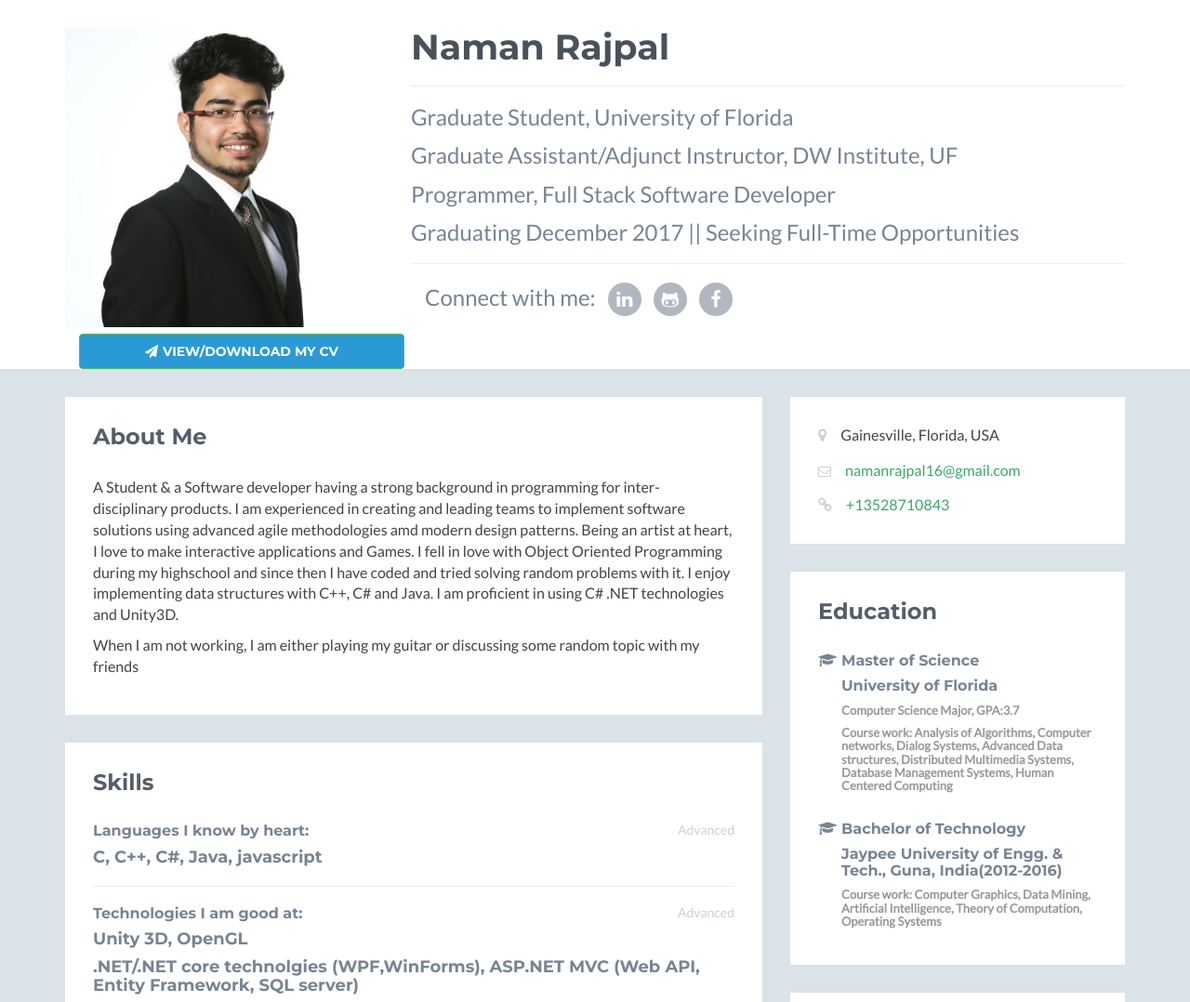
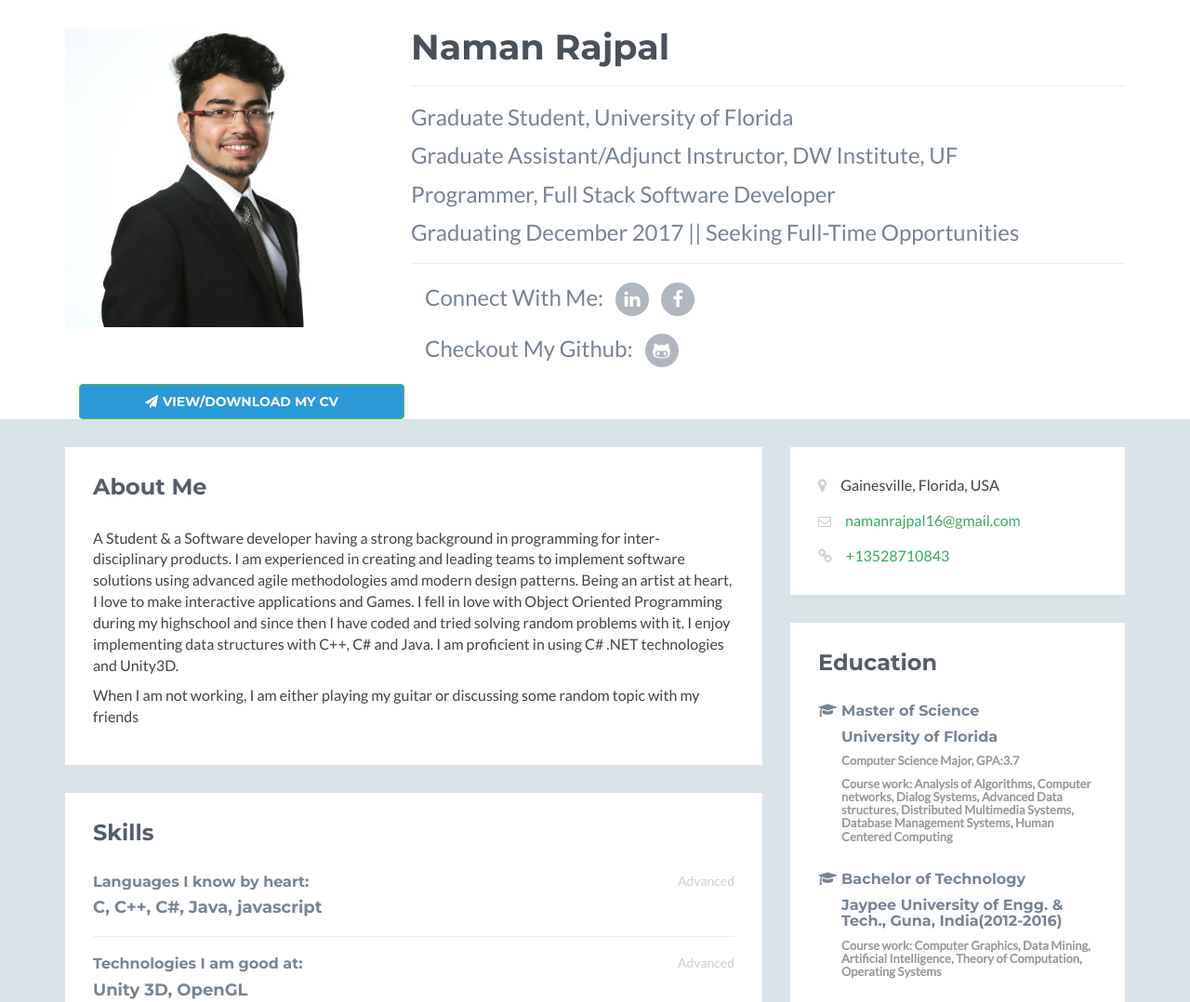
Before and after one commit to namanrajpal/namanrajpal.github.io, a plain HTML site: page index.html in a window 1280 px wide. Shown: the top 1078 px of the page at 93% size. Drawn offline with nearby package versions, Linux system fonts and the light colour scheme.

Commit message:
Highlighting Relevant Github Link

```diff
--- a/index.html
+++ b/index.html
@@ -48,10 +48,13 @@
                 <div class = "col-md-8">
 
                 <ul class="social list-inline">
-                    <li><h2 class="desc">Connect with me: </h2></li>
+                    <li><h2 class="desc">Connect With Me: </h2></li>
                     <li><a href="https://www.linkedin.com/in/namanrajpal16"><i class="fa fa-linkedin"></i></a></li>
+					<li><a href="https://www.facebook.com/namanrajpal.agra"><i class="fa fa-facebook"></i></a></li>
+                </ul>
+                <ul class="social list-inline">
+                    <li><h2 class="desc">Checkout My Github: </h2></li>
                     <li><a href="https://www.github.com/namanrajpal"><i class="fa fa-github-alt"></i></a></li>
-					<li><a href="https://www.facebook.com/namanrajpal.agra"><i class="fa fa-facebook"></i></a></li>
                 </ul>
                 </div>
 
```
